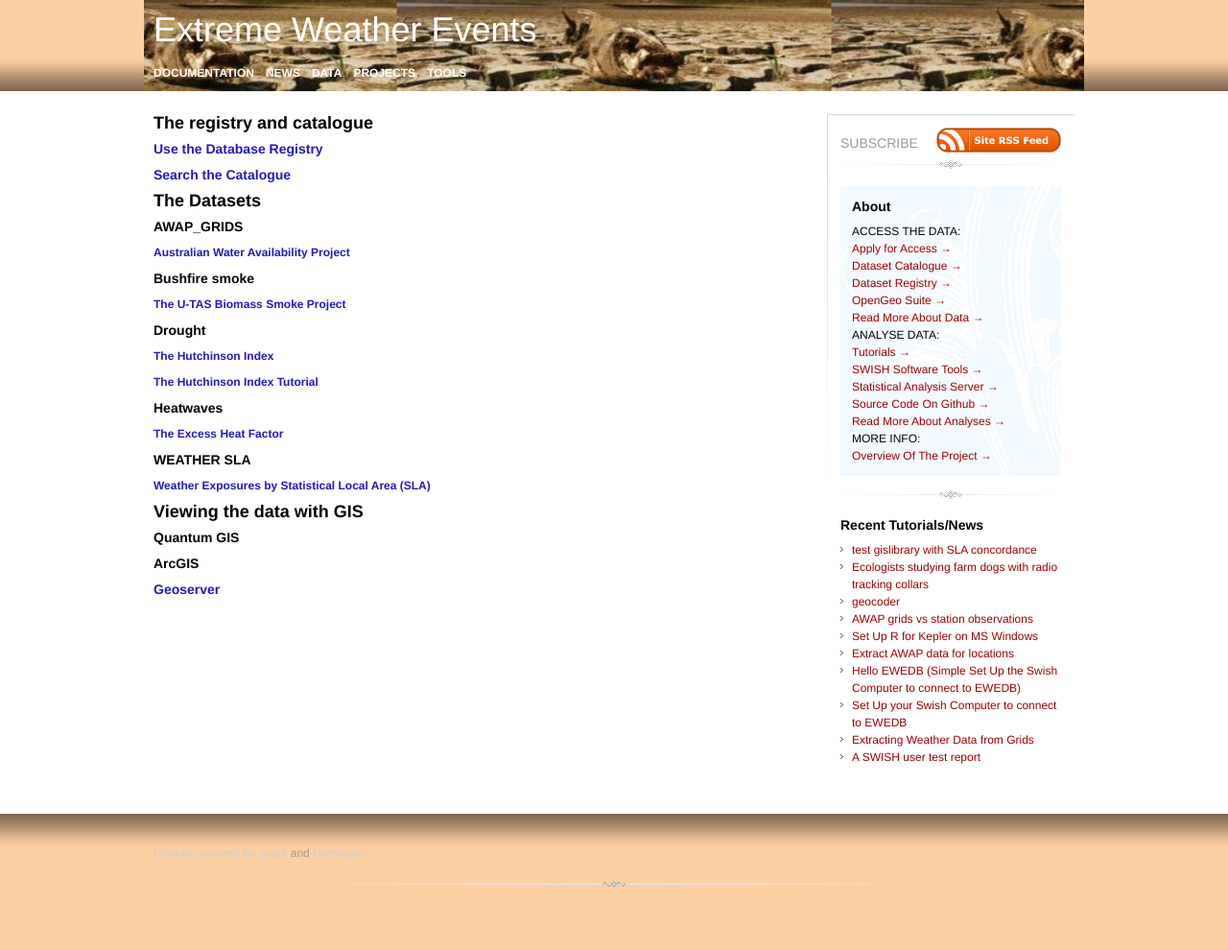
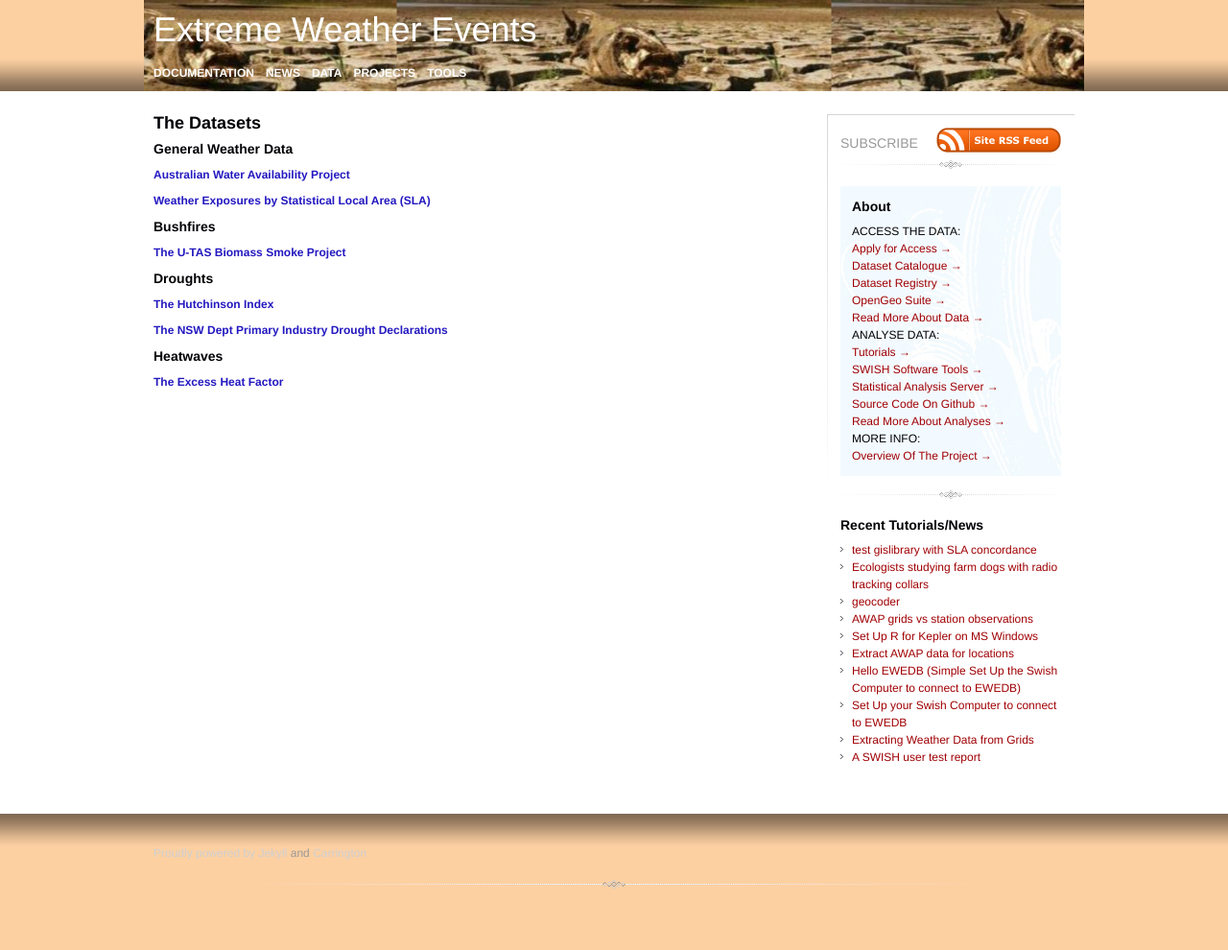
Before and after one commit to swish-climate-impact-assessment/swish-climate-impact-assessment.github.com, a Jekyll site: the page built from EWE.md, in a window 1280 px wide. Shown: the whole page at 96% size. Built offline with Jekyll 4.4.1, drawn with Linux system fonts in a browser that asks for light colours; nearby versions of some CDN libraries; Markdown is read by kramdown in place of the engine named in the settings; comment, search, counter and statistics services are not loaded.

Commit message:
add data

```diff
--- a/EWE.md
+++ b/EWE.md
@@ -4,28 +4,17 @@
 title: EWE
 ---
 
-## The registry and catalogue
-### [Use the Database Registry](http://115.146.93.225:8080/apex/f?p=102)
-### [Search the Catalogue](http://115.146.93.108:8181/ddiindex)
+## The Datasets
+### General Weather Data
+#### [Australian Water Availability Project](/metadata/AWAP_GRIDS.html)
+#### [Weather Exposures by Statistical Local Area (SLA)](/metadata/WEATHER_SLA.html)
 
-## The Datasets
-### AWAP_GRIDS
-#### [Australian Water Availability Project](/metadata/AWAP_GRIDS.html)
-
-### Bushfire smoke
+### Bushfires
 #### [The U-TAS Biomass Smoke Project](http://ivanhanigan.github.com/bio_validated_bushfire_events)
 
-### Drought
+### Droughts
 #### [The Hutchinson Index](https://github.com/ivanhanigan/HutchinsonDroughtIndex)
-#### [The Hutchinson Index Tutorial](/EWE/HutchinsonDroughtIndex/HutchinsonDroughtIndex.html)
+#### [The NSW Dept Primary Industry Drought Declarations](/EWE/HutchinsonDroughtIndex/HutchinsonDroughtIndex.html)
 
 ### Heatwaves
 #### [The Excess Heat Factor](https://github.com/swish-climate-impact-assessment/ExcessHeatIndices)
-
-### WEATHER SLA
-#### [Weather Exposures by Statistical Local Area (SLA)](/metadata/WEATHER_SLA.html)
-
-## Viewing the data with GIS
-### Quantum GIS
-### ArcGIS
-### [Geoserver](http://115.146.93.225:8181/geoserver)
```
Also changed, not shown: admin.md (+1 -1 lines).
